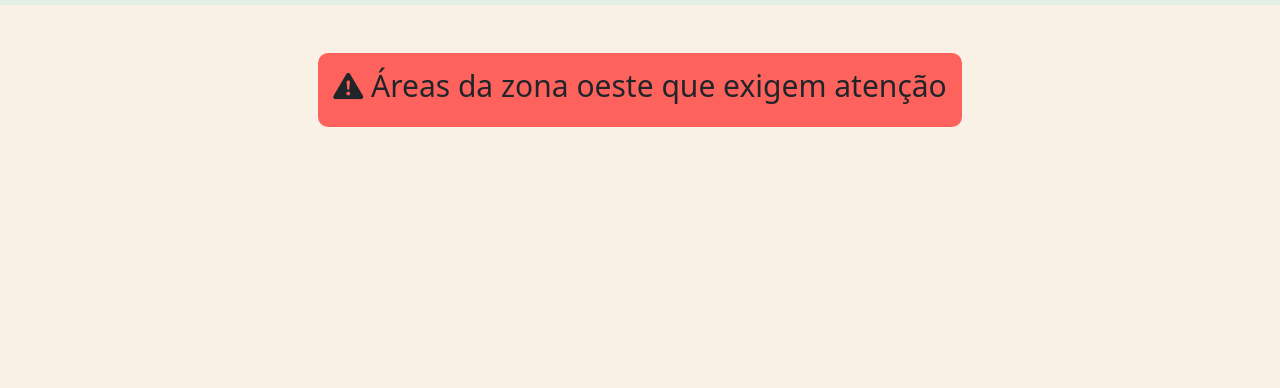
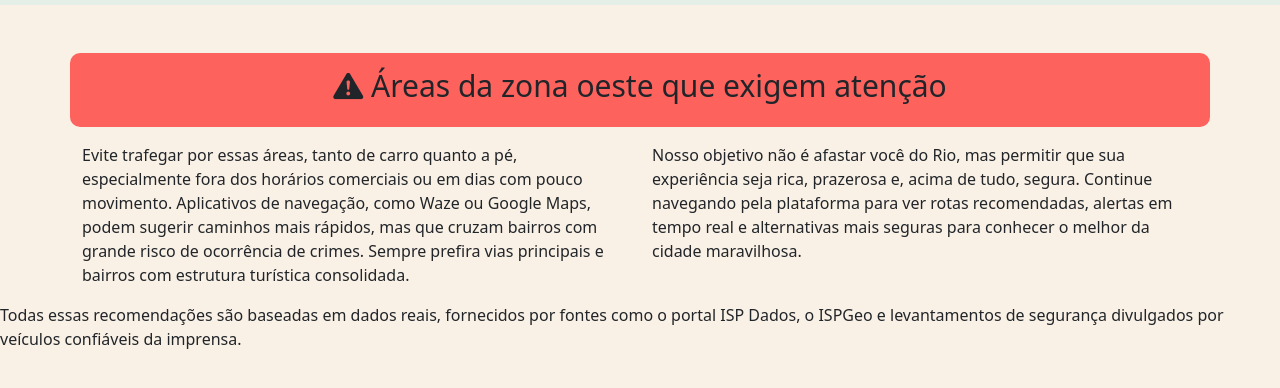
Before and after one commit to AugustoBrunoo/RJ360, a plain HTML site: page pages/zonas/zona oeste/area-de-risco-zo.html in a window 1280 px wide. Shown: the part 116-504 px from the top of the page. Drawn offline with nearby package versions, Linux system fonts and the light colour scheme; a web font is replaced by a local one.

Commit message:
pequenos ajustes no card areas de riscos

```diff
--- a/pages/zonas/zona oeste/area-de-risco-zo.html
+++ b/pages/zonas/zona oeste/area-de-risco-zo.html
@@ -10,9 +10,11 @@
     <link rel="stylesheet" href="https://cdn.jsdelivr.net/npm/bootstrap-icons@1.11.3/font/bootstrap-icons.min.css">
     <link rel="stylesheet" href="../../../style.css">
     <link rel="stylesheet" href="../../../styles/areariscoZO.css">
+    <link rel="shortcut icon" href="../../../assets/logos/logo-favicon.png" type="image/x-icon">
 </head>
 
 <body data-bs-theme="light">
+    <!-- Cabeçalho -->
     <header>
         <nav class="navbar navbar-expand-lg bg-body-custom">
             <div class="container-fluid">
@@ -63,17 +65,54 @@
             </div>
         </nav>
     </header>
+    <!-- Fim do Cabeçalho -->
     <main>
-        <div class="container-inicial-informativo container mt-5">
-            <h1 class="container-inicial-informativo--h1"><i class="bi bi-exclamation-triangle-fill"></i> Áreas da zona oeste que exigem atenção</h1>
+        <div class="container-inicial-informativo container d-flex justify-content-center mt-5">
+            <h1 class="container-inicial-informativo--h1"><i class="bi bi-exclamation-triangle-fill"></i> Áreas da zona
+                oeste que exigem atenção</h1>
         </div>
+
+        <div class="container-textos container mt-3">
+            <div class="row justify-content-center">
+                <div class="tp texto-principal col-12 col-md-6">
+                    <p>
+                        Evite trafegar por essas áreas, tanto de carro quanto a pé, especialmente fora dos horários
+                        comerciais
+                        ou em dias com pouco movimento. Aplicativos de navegação, como Waze ou Google Maps, podem
+                        sugerir
+                        caminhos
+                        mais rápidos, mas que cruzam bairros com grande risco de ocorrência de crimes. Sempre prefira
+                        vias
+                        principais
+                        e bairros com estrutura turística consolidada.
+                    </p>
+                </div>
+
+                <div class="tp texto-principal col-12 col-md-6">
+                    <p>
+                        Nosso objetivo não é afastar você do Rio, mas permitir que sua experiência seja rica,
+                        prazerosa e, acima de tudo, segura. Continue navegando pela plataforma para ver rotas
+                        recomendadas, alertas em tempo real e alternativas mais seguras para conhecer o melhor
+                        da cidade maravilhosa.
+                    </p>
+                </div>
+            </div>
+        </div>
+
+        <div class="tp texto-principal">
+            <p>
+                Todas essas recomendações são baseadas em dados reais, fornecidos por fontes como o portal ISP Dados,
+                o ISPGeo e levantamentos de segurança divulgados por veículos confiáveis da imprensa.
+            </p>
+        </div>
+
     </main>
 
 
 
     <script src="https://cdn.jsdelivr.net/npm/bootstrap@5.3.5/dist/js/bootstrap.bundle.min.js"
         integrity="sha384-k6d4wzSIapyDyv1kpU366/PK5hCdSbCRGRCMv+eplOQJWyd1fbcAu9OCUj5zNLiq" crossorigin="anonymous">
-    </script>
+        </script>
 
     <script src="../../../script.js"></script>
 </body>
--- a/styles/areariscoZO.css
+++ b/styles/areariscoZO.css
@@ -1,7 +1,5 @@
 .container-inicial-informativo {
     background-color: rgba(255, 0, 0, 0.593);
-    height: max-content;
-    width: fit-content;
     padding: 15px;
     border-radius: 10px;
 }
```
Also changed, not shown: pages/zonas/zona sul/zona-sul.html (+2 -0 lines), assets/imagens/Home/museuDoAmanha.png (added), styles/zona-sul.css (added).
